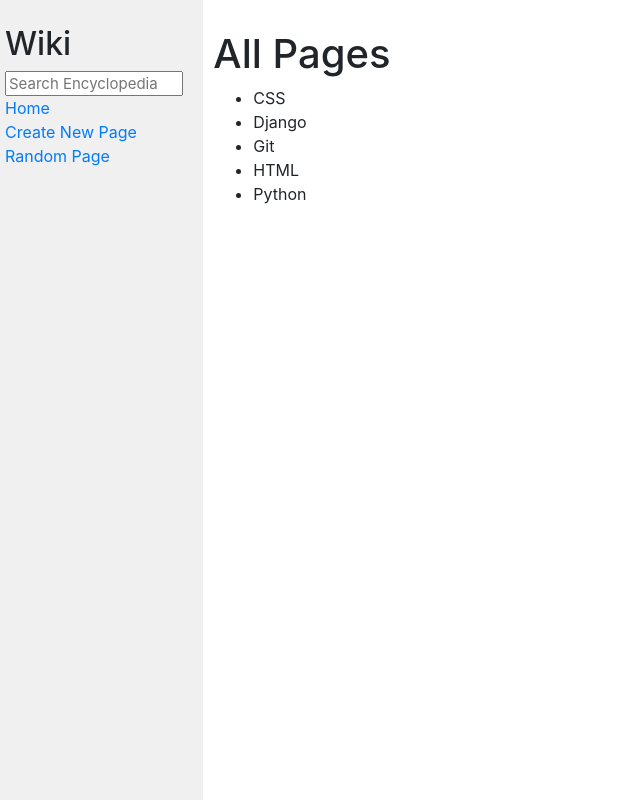
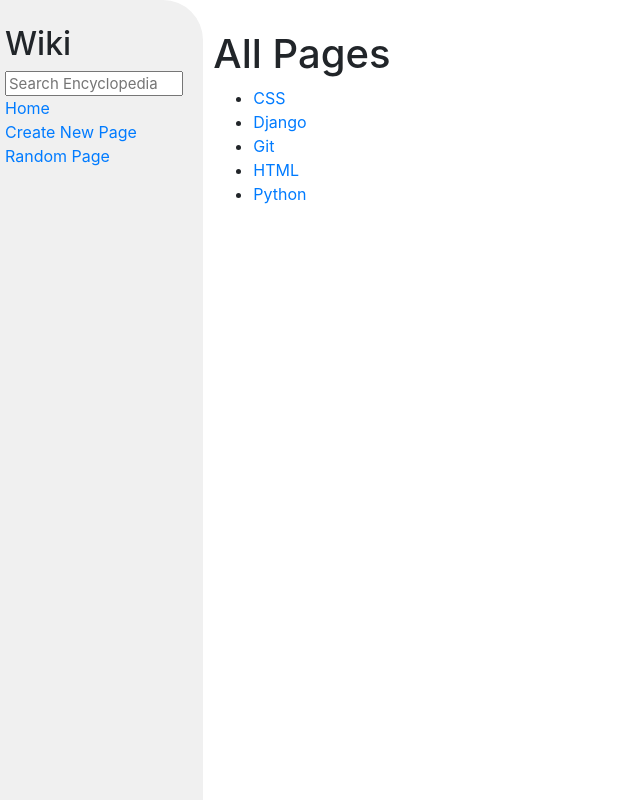
Before and after one commit to QubeUK/CS50W, a Django app: page / in a window 1280 px wide. Shown: the whole page, without its empty margins (0-640 px from the left). Run offline with Django 3.2, Linux system fonts and the light colour scheme; some libraries are stand-ins or nearby versions.

Commit message:
added links to url list

```diff
--- a/Project1/encyclopedia/static/encyclopedia/styles.css
+++ b/Project1/encyclopedia/static/encyclopedia/styles.css
@@ -31,6 +31,7 @@
     background-color: #f0f0f0;
     height: 100vh;
     padding: 20px;
+    border-top-right-radius: 40px;
 }
 
 .sidebar h2 {
--- a/Project1/encyclopedia/templates/encyclopedia/index.html
+++ b/Project1/encyclopedia/templates/encyclopedia/index.html
@@ -9,7 +9,7 @@
 
     <ul>
         {% for entry in entries %}
-            <li>{{ entry }}</li>
+            <li><a href="/{{ entry }}"> {{ entry }}</a></li>
         {% endfor %}
     </ul>
 
```
